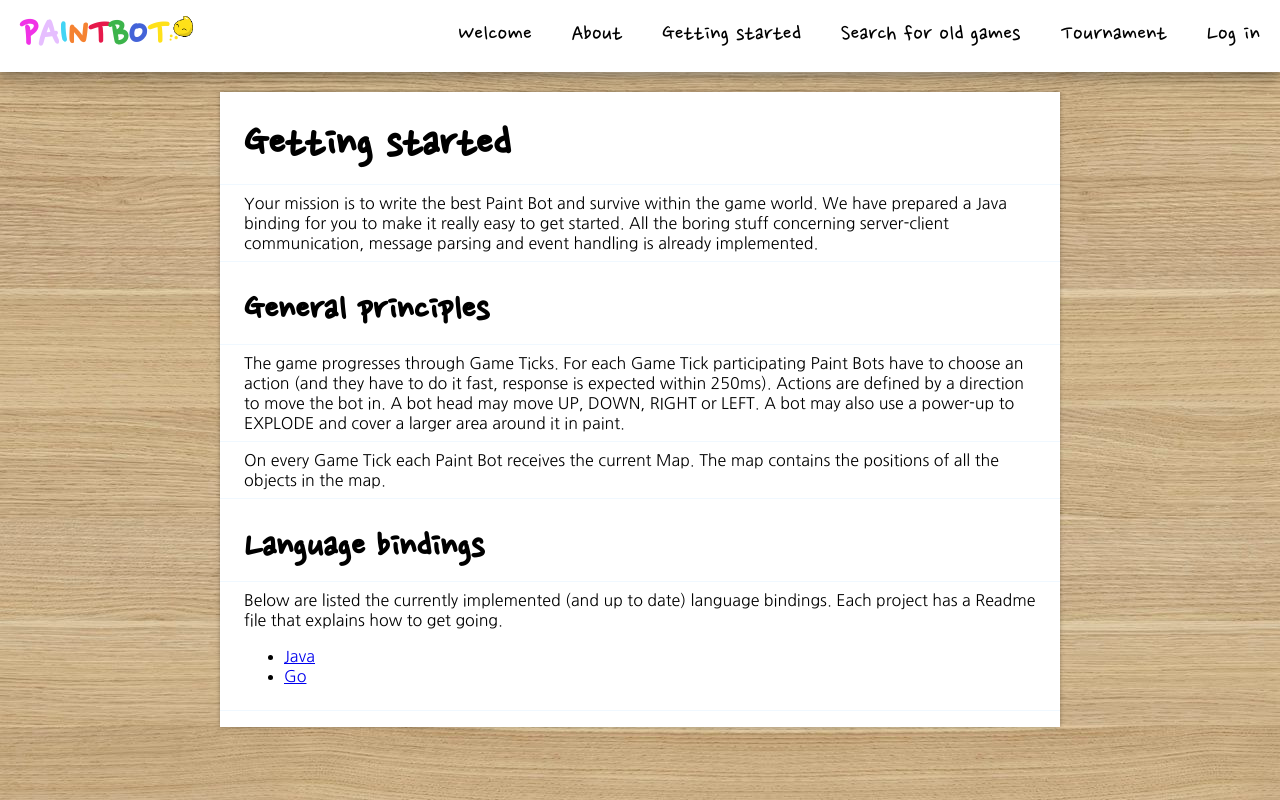
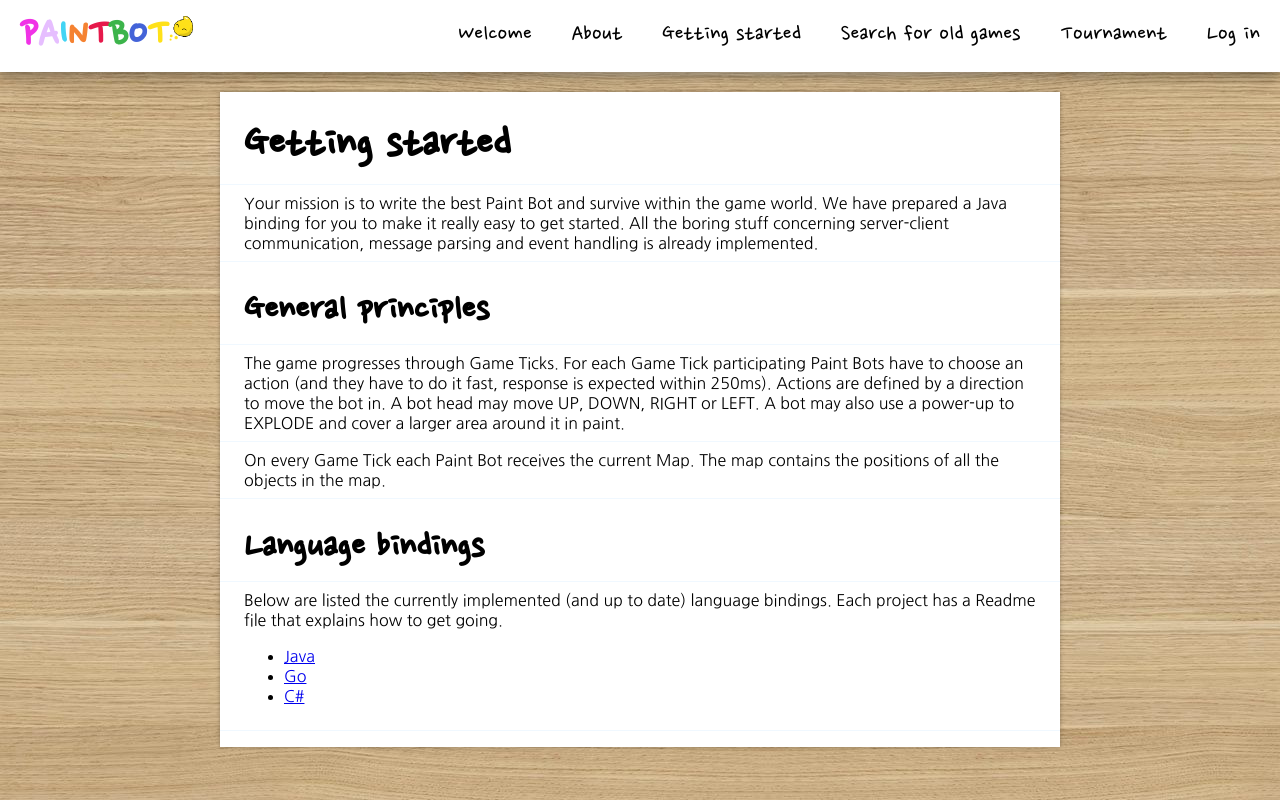
Before and after one commit to cygni/paintbot-webclient, a React (Create React App) app: page /readme in a window 1280 px wide. Built offline with nearby package versions, Linux system fonts and the light colour scheme; no server answers.

Commit message:
Added link to C# client

```diff
--- a/src/readme/ReadMeScreen.tsx
+++ b/src/readme/ReadMeScreen.tsx
@@ -42,6 +42,9 @@ export default function ReadMeScreen() {
             <li>
               <a href="https://github.com/cygni/paintbot-client-go">Go</a>
             </li>
+            <li>
+              <a href="https://github.com/cygni/paintbot-client-csharp">C#</a>
+            </li>
           </ul>
         </PaperRow>
       </Paper>
```
